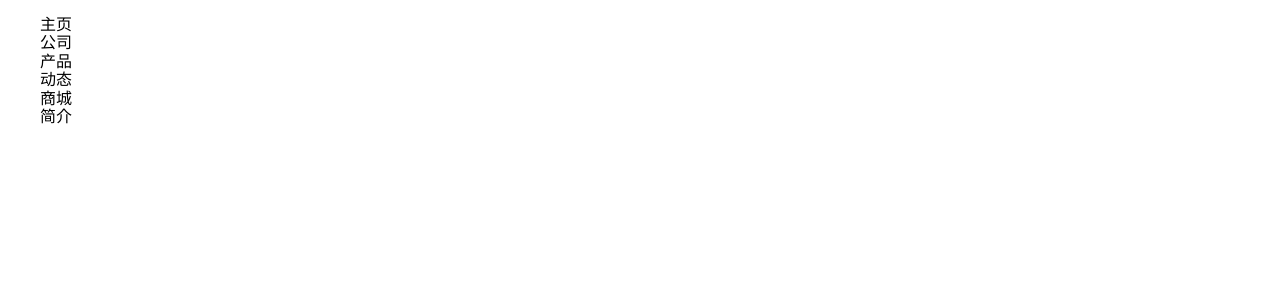
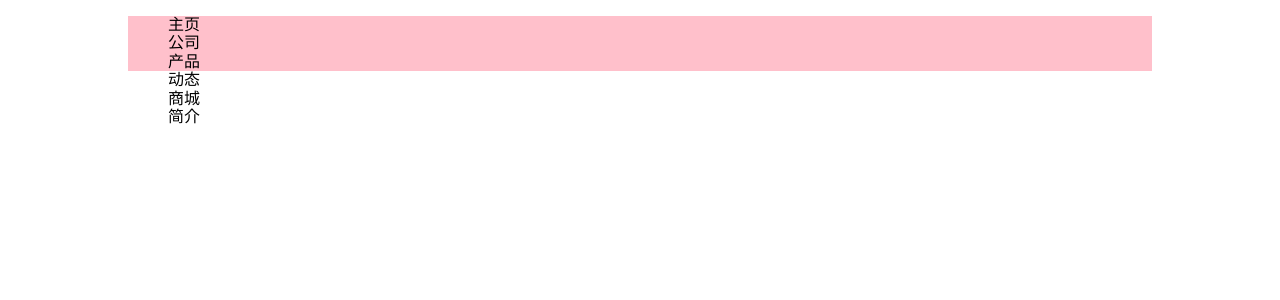
Before and after one commit to whistleStudio/sunshine3d, a Vue app: page / in a window 1280 px wide. Shown: the top 300 px of the page. Built offline with nearby package versions, Linux system fonts and the light colour scheme.

Commit message:
202201121730

```diff
--- a/src/components/common/Navbar.vue
+++ b/src/components/common/Navbar.vue
@@ -1,4 +1,4 @@
-<!--  -->
+<!-- common navbar -->
 <template>
   <div id="navbar">
     <div>
@@ -27,8 +27,9 @@ export default {
 
 <style lang='css' scoped>
   #navbar {
-    position: fixed;
-    top: 0;
-
+    width: 80%;
+    height: 55px;
+    background-color: pink;
+    margin: 0 auto;
   }
 </style>
--- a/src/components/private/SNavbar.vue
+++ b/src/components/private/SNavbar.vue
@@ -1,6 +1,6 @@
 <!--  -->
 <template>
-  <div>
+  <div id="SNavbar">
     <nav-bar :navbarList="navbarList" ></nav-bar>
   </div>
 </template>
@@ -21,4 +21,9 @@
 </script>
 
 <style lang='css' scoped>
+  #SNavbar {
+    position: fixed;
+    top: 0;
+    width: 100%;
+  }
 </style>
```
